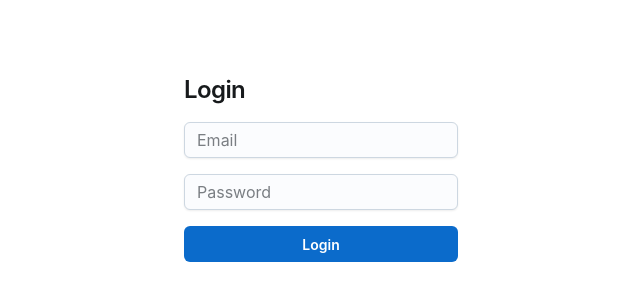
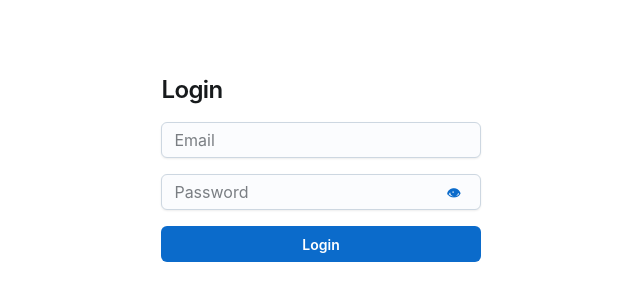
Before and after one commit to AbhayGJoshi/incentive-portal-JoyUI, a React (Vite) app: page /Login in a window 1280 px wide. Shown: the part 232-532 px from the top of the page, without its empty margins (319-959 px from the left). Built offline with nearby package versions, Linux system fonts and the light colour scheme.

Commit message:
layout completed

```diff
--- a/src/App.tsx
+++ b/src/App.tsx
@@ -1,21 +1,31 @@
 import MainLayout from "./layouts/MainLayout";
-import { BrowserRouter, Routes, Route } from "react-router-dom";
+import AuthLayout from "./layouts/AuthLayout";
+import { BrowserRouter, Routes, Route, Navigate } from "react-router-dom";
+import Dashboard from "./pages/Dashboard";
 import Login from "./pages/Login";
-import Home from "./pages/Home";
 
 function App() {
   return (
     <BrowserRouter>
       <Routes>
         {/* Public route (no layout) */}
-        <Route path="/login" element={<Login />} />
+        <Route
+          path="/Login"
+          element={
+            <AuthLayout>
+              <Login />
+            </AuthLayout>
+          }
+        />
 
         {/* Protected / main app routes */}
+        <Route path="*" element={<Navigate to="/login" replace />} />
+
         <Route
-          path="/"
+          path="/Dashboard"
           element={
             <MainLayout>
-              <Home />
+              <Dashboard />
             </MainLayout>
           }
         />
--- /dev/null
+++ b/src/layouts/AuthLayout.tsx
@@ -0,0 +1,18 @@
+import { Box } from "@mui/joy";
+
+function AuthLayout({ children }: { children: React.ReactNode }) {
+  return (
+    <Box
+      sx={{
+        minHeight: "100vh",
+        display: "flex",
+        justifyContent: "center",
+        alignItems: "center",
+      }}
+    >
+      {children}
+    </Box>
+  );
+}
+
+export default AuthLayout;
--- /dev/null
+++ b/src/pages/Dashboard.tsx
@@ -0,0 +1,7 @@
+import { Typography } from "@mui/joy";
+
+function Dashboard() {
+  return <Typography level="h2">Dashboard</Typography>;
+}
+
+export default Dashboard;
--- a/src/pages/Home.tsx
+++ b/src/pages/Home.tsx
@@ -2,7 +2,7 @@ import { Card, Typography } from "@mui/joy";
 const Home = () => {
   return (
     <Card variant="outlined">
-      <Typography level="h2">Dashboard</Typography>
+      <Typography level="h2">Home</Typography>
       <Typography level="body-md">Welcome to Incentive portal</Typography>
     </Card>
   );
--- a/src/pages/Login.tsx
+++ b/src/pages/Login.tsx
@@ -1,5 +1,7 @@
 import { Box, Button, Card, Input, Stack, Typography } from "@mui/joy";
 import { useForm } from "react-hook-form";
+import { useState } from "react";
+import { useNavigate } from "react-router-dom";
 
 const Login = () => {
   type LoginForm = {
@@ -12,8 +14,17 @@ const Login = () => {
     formState: { errors },
   } = useForm<LoginForm>();
 
+  // ✅ Put it HERE
+  console.log(errors);
+  const navigate = useNavigate();
+
+  const [showPassword, setShowPassword] = useState(false);
+
   const onSubmit = (data: LoginForm) => {
     console.log("Login Data:", data);
+
+    // simulate success
+    navigate("/dashboard");
   };
   return (
     <Box
@@ -28,12 +39,38 @@ const Login = () => {
         <Stack spacing={2}>
           <Typography level="h3">Login</Typography>
 
-          <Input placeholder="Email" {...register("email")} />
+          <Input
+            placeholder="Email"
+            {...register("email", {
+              required: "Email is required",
+              pattern: {
+                value: /^\S+@\S+$/i,
+                message: "Enter a valid email",
+              },
+            })}
+          />
 
           <Input
-            type="password"
+            type={showPassword ? "text" : "password"}
             placeholder="Password"
-            {...register("password")}
+            endDecorator={
+              <Button
+                variant="plain"
+                onClick={() => setShowPassword((prev) => !prev)}
+              >
+                {" "}
+                {showPassword ? "🙈" : "👁"}
+              </Button>
+            }
+            {...register("password", {
+              required: "Password is required",
+              minLength: {
+                value: 6,
+                message: "Minimum 6 characters",
+              },
+            })}
+
+
           />
 
           <Button type="submit" fullWidth>
```
